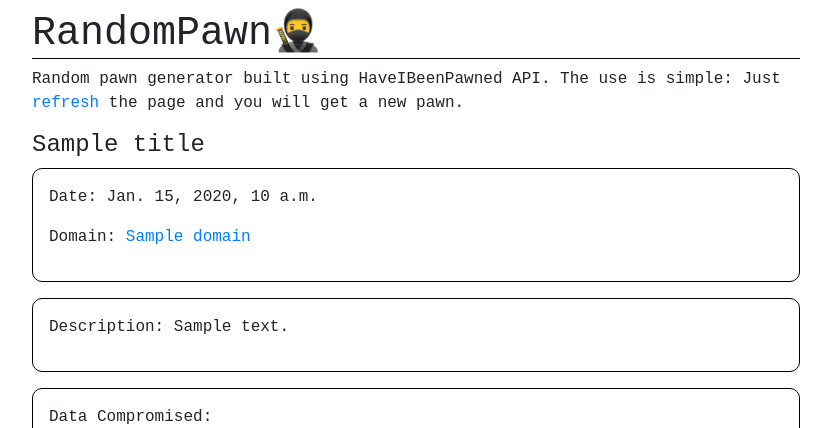
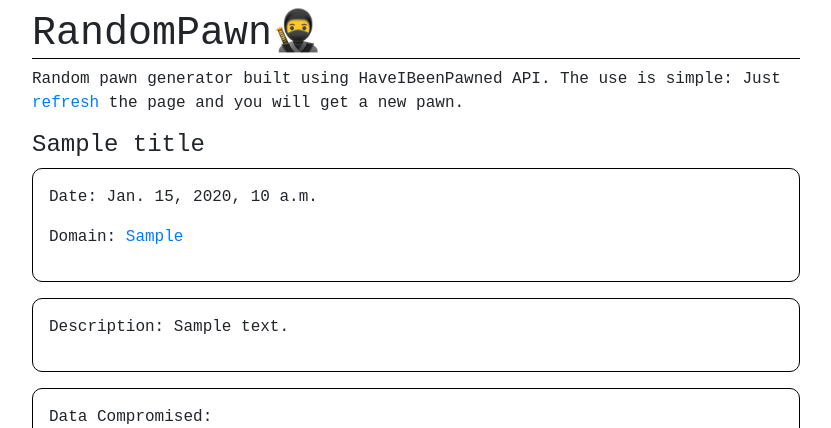
Before and after one commit to mclbdn/randomPawn, a Django app: template website/templates/base.html in a window 1280 px wide. Shown: the top 428 px of the page, without its empty margins (224-1055 px from the left). Run offline with Django 3.2, Linux system fonts and the light colour scheme; the template is opened without the code that fills it: most values are stand-ins (such as "Sample title", 1, 10 or a date in 2020); some libraries are stand-ins or nearby versions.

Commit message:
make it better

```diff
--- a/website/templates/base.html
+++ b/website/templates/base.html
@@ -20,7 +20,7 @@
             <h4 class="display-6">{{ title }}</h4>
             <div class="section">
               <p>Date: {{ breachDate }}</p>
-              <p>Domain: <a href="{{ domain }}">{{ domain }}</a></p>
+              <p>Domain: <a href="{{ domain }}">{{ domain_to_show }}</a></p>
             </div>
             <div class="section">
               <p>Description: {{ description }}</p>
--- a/website/views.py
+++ b/website/views.py
@@ -20,6 +20,7 @@
     breachDate = (data[random_breach]['BreachDate'])
     domain = (data[random_breach]['Domain'])
     domain = 'https://www.' + domain
+    domain_to_show = (data[random_breach]['Domain'])
     description = (data[random_breach]['Description'])
     description = re.sub('<a.*?>|</a>|<em>|</em>|&quot;', '', description)
     data_compromised = data[random_breach]['DataClasses']
@@ -29,7 +30,8 @@
         'breachDate': breachDate,
         'domain': domain,
         'description': description,
-        'data_compromised': data_compromised
+        'data_compromised': data_compromised,
+        'domain_to_show': domain_to_show
     }
 
     return render(request, 'base.html', context)
```
Also changed, not shown: 2 other files.
